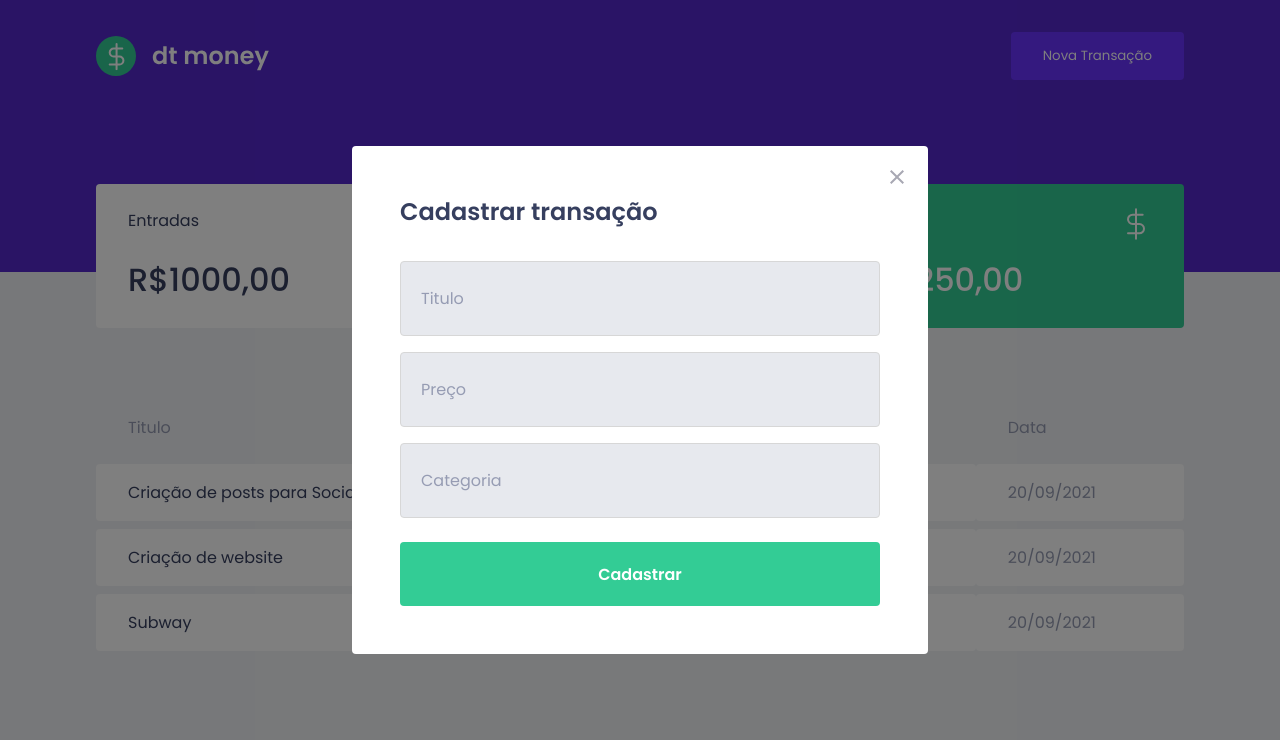
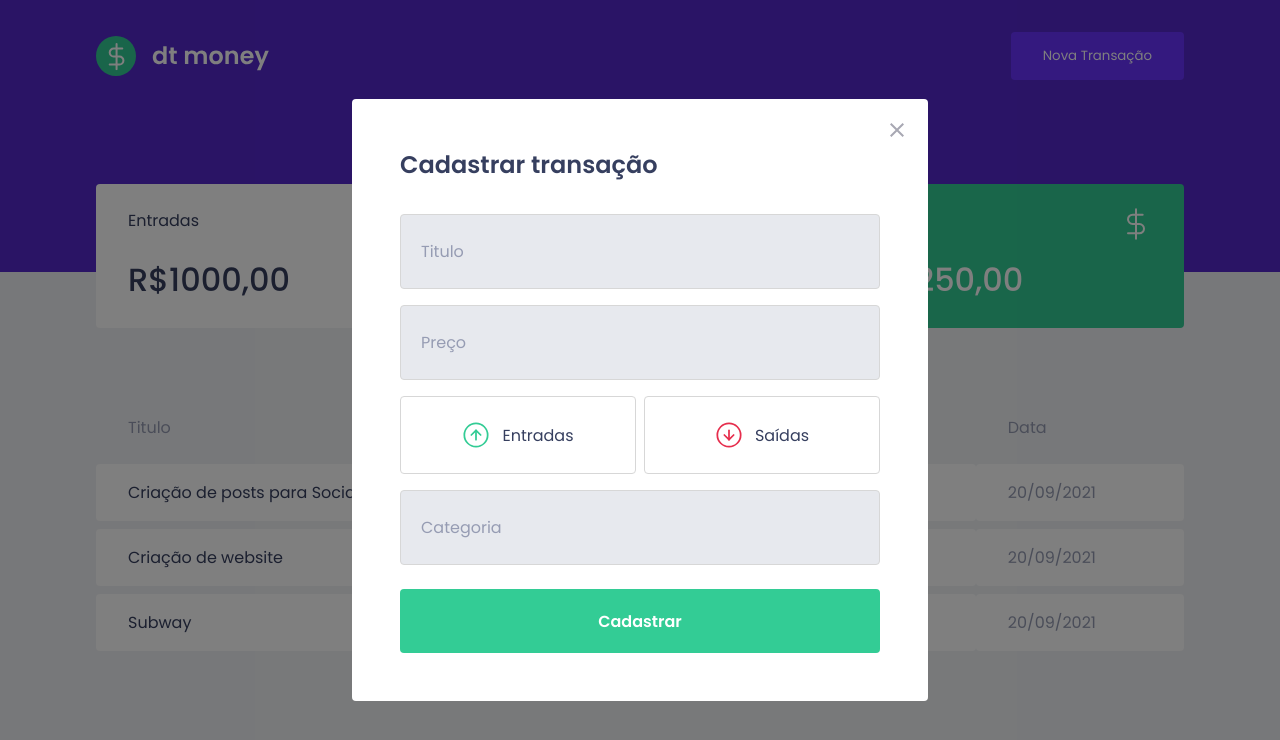
Before and after one commit to SitaGomes/DTmoney-ignite, a React (Create React App) app: page / in a window 1280 px wide. Both pictures are taken after a click on the button "Nova Transação". Shown: the top 740 px of the page. Built offline with nearby package versions, Linux system fonts and the light colour scheme; no server answers; what miragejs would draw is missing.

Commit message:
Add: TransactionCategoryContainer

```diff
--- a/package.json
+++ b/package.json
@@ -5,6 +5,7 @@
   "dependencies": {
     "axios": "^0.21.4",
     "miragejs": "^0.1.41",
+    "polished": "^4.1.3",
     "react": "^17.0.2",
     "react-dom": "^17.0.2",
     "react-modal": "^3.14.3",
--- a/src/Components/NewTransactionModal/index.tsx
+++ b/src/Components/NewTransactionModal/index.tsx
@@ -3,9 +3,12 @@ import Modal from 'react-modal'
 
 import { NewTransactionModalProps } from 'Interfaces'
 
-import { Container } from 'Components/NewTransactionModal/style'
+import { Container, TransactionCategoryContainer } from 'Components/NewTransactionModal/style'
 
 import CloseModal from 'Assets/SVG/close.svg'
+import Income from 'Assets/SVG/income.svg'
+import Outcome from 'Assets/SVG/outcome.svg'
+
 
 export const NewTransactionModal: React.FC<NewTransactionModalProps> = ({isModalOPen, onRequestCloseModal}) => {
 
@@ -33,6 +36,20 @@ export const NewTransactionModal: React.FC<NewTransactionModalProps> = ({isModal
 
                 <input type="text" placeholder="Titulo"/>
                 <input type="number" placeholder="Preço"/>
+
+                <TransactionCategoryContainer>
+                    <button>
+                        <img src={Income} alt="Entrada" />
+                        <span>Entradas</span>
+                    </button>
+
+                    <button>
+                        <img src={Outcome} alt="Saída" />
+                        <span>Saídas</span>
+                    </button>
+
+                </TransactionCategoryContainer>
+
                 <input type="text" placeholder="Categoria"/>
 
                 <button type="submit">
--- a/src/Components/NewTransactionModal/style.ts
+++ b/src/Components/NewTransactionModal/style.ts
@@ -1,3 +1,4 @@
+import { darken } from 'polished'
 import styled from 'styled-components'
 
 export const Container = styled.form`
@@ -11,8 +12,10 @@ export const Container = styled.form`
     input{
         width: 100%;
         background-color: var(--background-input);
+
+        padding: 1.5rem 1.25rem;
+
         border: 1px solid #d7d7d7;
-        padding: 1.5rem 1.25rem;
         border-radius: var(--border-radius);
 
         font-size: 1rem;
@@ -52,3 +55,46 @@ export const Container = styled.form`
     }
 
 `
+
+export const TransactionCategoryContainer = styled.div`
+    margin: 1rem 0;
+
+    display: grid;
+    grid-template-columns: repeat(2, 1fr);
+    gap: 0.5rem;
+
+
+    button {
+        background: transparent;
+
+        border: none;
+        border: 1px solid #d7d7d7;
+        border-radius: var(--border-radius);
+
+        display: flex;
+        align-items: center;
+        justify-content: center;
+
+        padding: 1.5rem 0;
+
+        gap: 0.75rem;
+
+        img {
+            width: 1.75rem;
+        }
+
+        span {
+            font-weight: 400;
+            font-size: 1rem;
+            color: var(--text-title)
+        }
+
+        transition: border-color 0.2s;
+
+        &:hover {
+            border-color: ${darken(0.2, '#d7d7d7')}
+        }
+    }
+
+
+`
```
Also changed, not shown: src/Styles/globalStyles.ts (line endings or trailing spaces), 1 other file (tests, documents, lock files or other folders).
